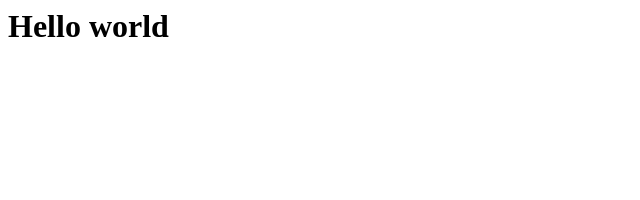
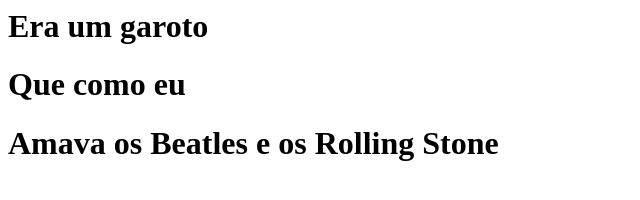
Before and after one commit to SuaTiaCareca/fish_n_chips, a plain HTML site: page index.html in a window 1280 px wide. Shown: the whole page, without its empty margins (0-640 px from the left). Drawn offline with Linux system fonts and the light colour scheme.

Commit message:
Update index.html

```diff
--- a/index.html
+++ b/index.html
@@ -1 +1,3 @@
-<h1> Hello world </h1>
+<h1> Era um garoto </h1>
+<h1> Que como eu </h1>
+<h1> Amava os Beatles e os Rolling Stone </h1>
```
